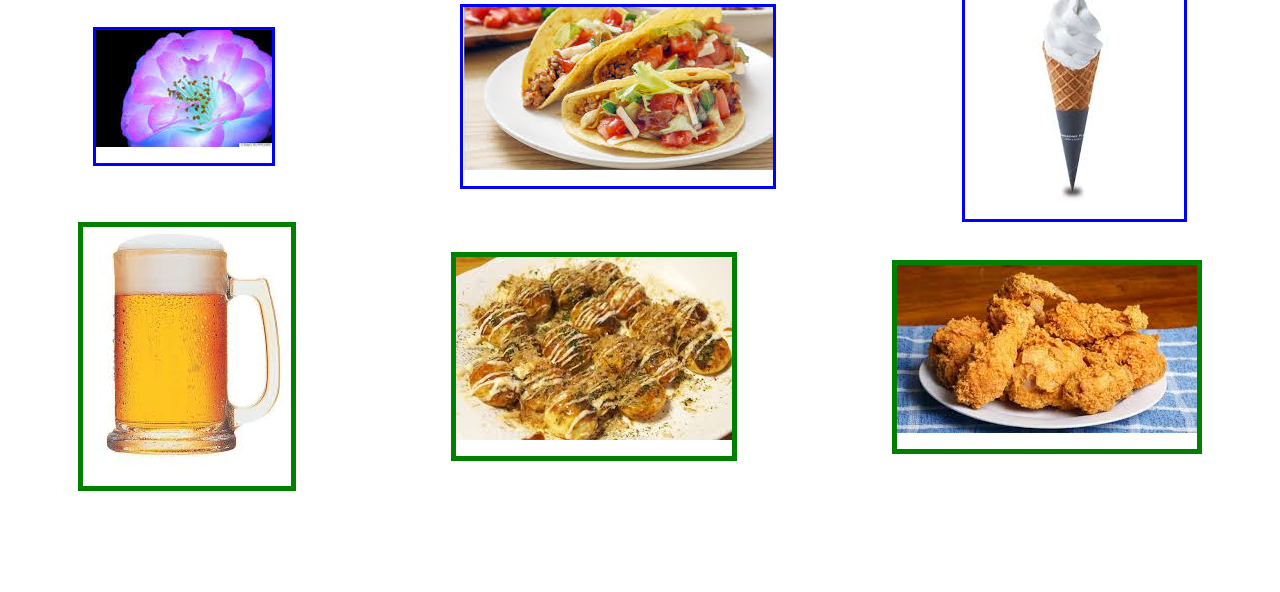
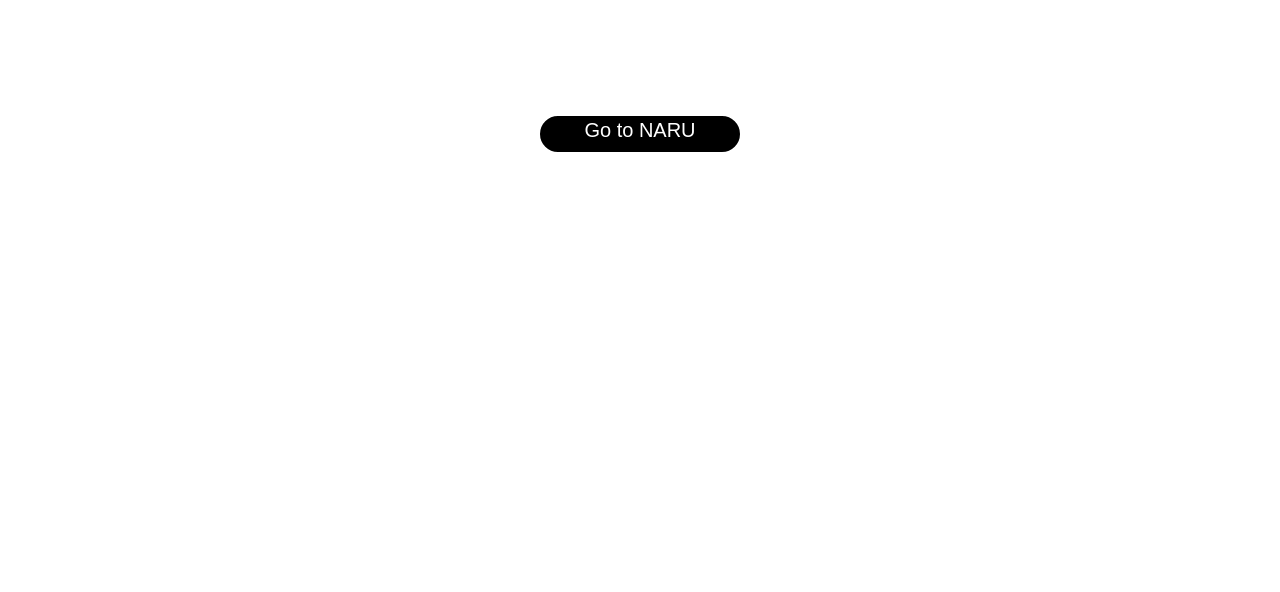
Before and after one commit to Donghwa96/Donghwa96.github.io, a plain HTML site: page index.html in a window 1280 px wide. Shown: the part 208-800 px from the top of the page. Drawn offline with nearby package versions, Linux system fonts and the light colour scheme; a web font is replaced by a local one.

Commit message:
인덱스 수정

```diff
--- a/index.html
+++ b/index.html
@@ -1,56 +1,40 @@
 <!DOCTYPE html>
 	<html>
 	<head>
-
+		<link href="https://fonts.googleapis.com/css?family=Allerta+Stencil|Nanum+Myeongjo:400,700,800|Open+Sans+Condensed:300,300i,700|Oswald:400,500&amp;subset=korean" rel="stylesheet">
 		<link rel="stylesheet" href="https://stackpath.bootstrapcdn.com/bootstrap/4.1.3/css/bootstrap.min.css" integrity="sha384-MCw98/SFnGE8fJT3GXwEOngsV7Zt27NXFoaoApmYm81iuXoPkFOJwJ8ERdknLPMO" crossorigin="anonymous">
+		<link href="https://fonts.googleapis.com/css?family=Open+Sans+Condensed:300" rel="stylesheet">
 		<meta charset="utf-8">
 		<style>
-		      .row {
-		      	margin: auto;
-		      	width: auto;
-		      	text-align: center;
-		      }
-		      #first-line1, #first-line2,#first-line3 {
-		      	margin: auto;
-		      	width: auto;
-		      	border: 3px solid blue;
-		      	text-align: center;
-		      }
-		      #first-line4,#first-line5,#first-line6 {
-		      	margin: auto;
-		      	width: auto;
-		      	border: 5px solid green;
-		      	text-align: center;
-		      }
+			.container {
+				border: 2px solid black;
+				background-color: black;
+				border-radius: 50px;
+				margin: 10% auto;
+				width: 200px;
+			}
 
-		  </style>
+			a{
+				text-decoration: none;
+			}
+
+			h1 {
+				text-align: center;
+				color: white;
+				font-family:'Allerta Stencil', sans-serif;
+				font-size: 20px;
+			}
+		</style>
+
+		<title>Naru</title>
 	</head>
 	<body>
-		<title>gallery</title>
-		<h1 style="text-align: center; margin-top: 100px; margin-bottom: 30px">gallery</h1>
-
-		<div>
-			<div class="row">
-				<div id="first-line1">
-					<p><img src="photo/flower.jpg"></p>
-				</div>
-				<div id="first-line2">
-					<p><img src="photo/taco.jpg"></p>
-				</div>
-				<div id="first-line3">
-					<p><img src="photo/icecream.jpg"></p>
-				</div>
+		<h1 style="text-align: center; margin-top: 100px; margin-bottom: 50px; font-family:'Allerta Stencil', sans-serif; font-size: 80px;
+			color: #000000;">Naru</h1>
+		<a href="./naru.html">
+			<div class="container">
+				<h1>Go to NARU</h1>
 			</div>
-			<div class="row">
-				<div id="first-line4">
-					<p><img src="photo/beer.jpg"></p>
-				</div>
-				<div id="first-line5">
-					<p><img src="photo/tacoyaki.jpg"></p>
-				</div>
-				<div id="first-line6">
-					<p><img src="photo/chicken.jpg"></p>
-			</div>
-		</div>
+		</a>
 	</body>
 	</html>
```
